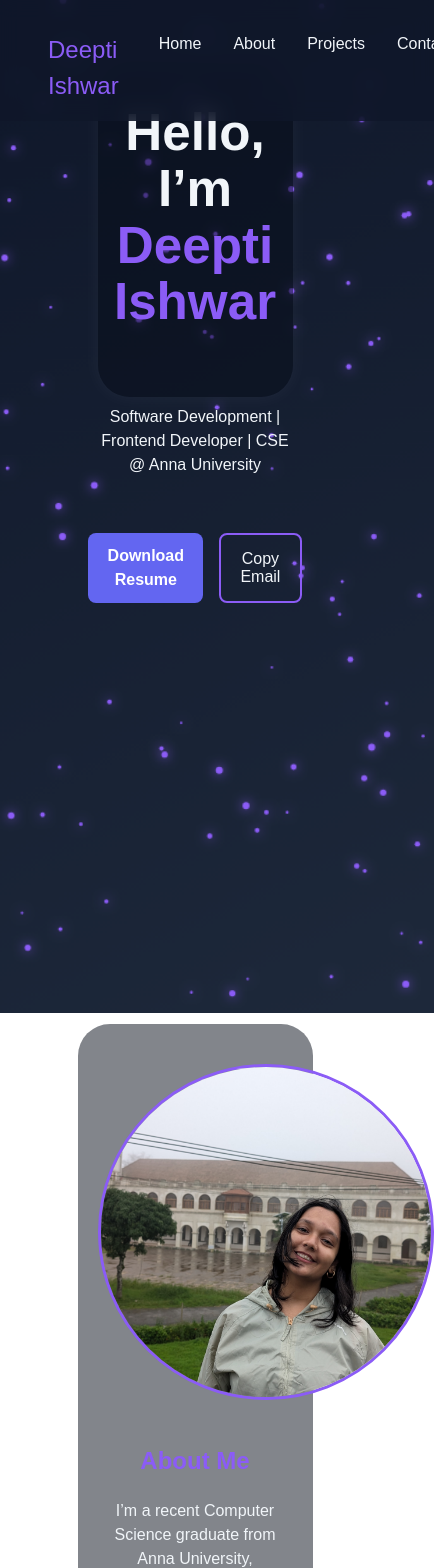
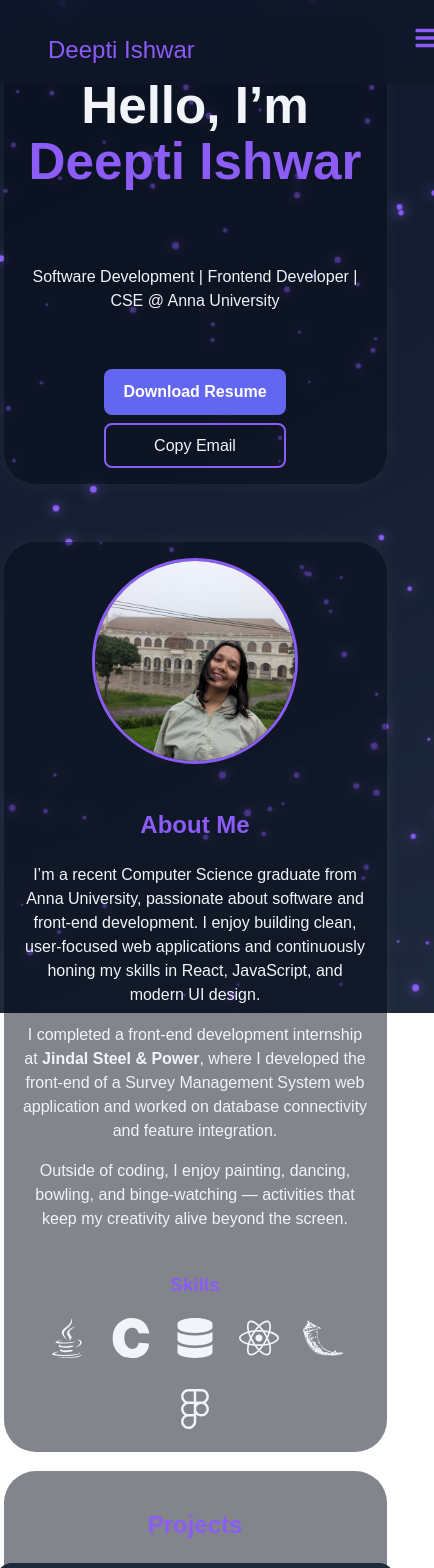
Before and after one commit to deeptiishwar/deepti-ishwar-portfolio, a React (Vite) app: page / in a window 390 px wide. Shown: the top 1568 px of the page, 434 px wide, since content can reach past the window. Built offline with nearby package versions, Linux system fonts and the light colour scheme.

Commit message:
Adjust section heights and spacing

```diff
--- a/src/components/Navbar.jsx
+++ b/src/components/Navbar.jsx
@@ -1,36 +1,25 @@
-
-/*import React from "react";
-import "../styles/navbar.css";
-
-const Navbar = () => {
-  return (
-    <nav className="navbar">
-      <div className="logo">Deepti Ishwar</div>
-      <ul className="nav-links">
-        <li><a href="#home">Home</a></li>
-        <li><a href="#about">About</a></li>
-        <li><a href="#projects">Projects</a></li>
-        <li><a href="#contact">Contact</a></li>
-      </ul>
-    </nav>
-  );
-};
-
-export default Navbar;
-*/
-import React from "react";
+import React, { useState } from "react";
 import "../styles/Navbar.css";
+import { FaBars, FaTimes } from "react-icons/fa";
 
 const Navbar = ({ theme, toggleTheme }) => {
+  const [open, setOpen] = useState(false); // for mobile menu
+
   return (
     <nav className="navbar">
       <div className="logo">Deepti Ishwar</div>
 
-      <ul className="nav-links">
-        <li><a href="#home">Home</a></li>
-        <li><a href="#about">About</a></li>
-        <li><a href="#projects">Projects</a></li>
-        <li><a href="#contact">Contact</a></li>
+      {/* Hamburger icon for mobile */}
+      <div className="hamburger" onClick={() => setOpen(!open)}>
+        {open ? <FaTimes /> : <FaBars />}
+      </div>
+
+      {/* Navigation links */}
+      <ul className={`nav-links ${open ? "active" : ""}`}>
+        <li><a href="#home" onClick={() => setOpen(false)}>Home</a></li>
+        <li><a href="#about" onClick={() => setOpen(false)}>About</a></li>
+        <li><a href="#projects" onClick={() => setOpen(false)}>Projects</a></li>
+        <li><a href="#contact" onClick={() => setOpen(false)}>Contact</a></li>
 
         {/* Theme toggle button */}
         <li>
--- a/src/styles/global.css
+++ b/src/styles/global.css
@@ -1,16 +1,20 @@
+/* ================= GLOBAL STYLES ================= */
 html, body {
   margin: 0;
   padding: 0;
   scroll-behavior: smooth;
-  background: transparent;
   background: rgba(15, 23, 42, 0.5);
   color: #F1F5F9;
   font-family: "Poppins", sans-serif;
 }
 
+img {
+  max-width: 100%;
+  height: auto;
+}
+
 /* ========== COMMON SECTION STYLES ========== */
 .section {
-  height: 120vh;
   display: flex;
   align-items: center;
   justify-content: center;
@@ -35,7 +39,6 @@ html, body {
   list-style: none;
   display: flex;
   gap: 2rem;
-
   margin-right: 4rem;
 }
 
@@ -43,7 +46,6 @@ html, body {
   color: #F1F5F9;
   text-decoration: none;
   transition: color 0.3s;
-
 }
 
 .nav-links li a:hover {
@@ -62,7 +64,9 @@ html, body {
   width: 50%;
   margin: auto;
   margin-top: 16%;
-  height: 33%;
+  margin-bottom: 10%;
+  height: auto;
+  height: 45vh;
   background: rgba(6, 13, 24, 0.5);
   border-radius: 2rem;
   box-shadow: 0 0 20px rgba(255, 255, 255, 0.05);
@@ -71,143 +75,8 @@ html, body {
 
 .hero-section:hover {
   transform: translateY(-10px);
-  background: rgba(6, 13, 24, 0.5);
 }
 
-/* ========== ABOUT SECTION ========== */
-.about-section {
-  text-align: center;
-  width: 50%;
-  padding-top: 40px;
-  margin: auto;
-  margin-top: 3%;
-  padding-left: 20px;
-  padding-right: 20px;
-  height: 90%;
-  background: rgba(6, 13, 24, 0.5);
-  border-radius: 2rem;
-  box-shadow: 0 0 20px rgba(255, 255, 255, 0.05);
-  transition: transform 0.3s ease, background 0.3s ease;
-}
-
-.about-section:hover {
-  transform: translateY(-10px);
-}
-
-/* ========== PROJECTS SECTION ========== */
-.projects-section {
-  text-align: center;
-  width: 50%;
-  margin: auto;
-  margin-top: 9%;
-  height: 115%;
-  background: rgba(6, 13, 24, 0.5);
-  border-radius: 2rem;
-  padding: 2rem;
-  box-shadow: 0 0 20px rgba(255, 255, 255, 0.05);
-  transition: transform 0.3s ease, background 0.3s ease;
-}
-
-.projects-section:hover {
-  transform: translateY(-10px);
-}
-.skills-icons {
-  display: flex;
-  flex-wrap: wrap;
-  justify-content: center;
-  gap: 1.5rem;
-  margin-top: 1rem;
-}
-
-.skill-icon {
-  font-size: 40px;
-  transition: transform 0.3s ease;
-  color: var(--text-color); /* matches dark/light theme automatically */
-}
-
-.skill-icon:hover {
-  transform: scale(1.2);
-}
-
-/* ========== CONTACT SECTION ========== */
-.contact-section {
-  margin-top: 22%;
-  background: rgba(6, 13, 24, 0.5);
-  width: 50%;
-  border-radius: 2rem;
-  padding: 2rem;
-  text-align: center;
-  color: #F1F5F9;
-  box-shadow: 0 0 20px rgba(255, 255, 255, 0.05);
-  transition: transform 0.3s ease, background 0.3s ease;
-}
-
-.contact-section:hover {
-  transform: translateY(-10px);
-}
-
-.about-img {
-  width: 330px;
-  height: 330px;
-  border-radius: 50%;
-  object-fit: cover;
-  border: 3px solid #8B5CF6;
-  margin-bottom: 1rem;
-}
-
-.highlight {
-  color: #8B5CF6;
-}
-.phone-contact {
-  margin-top: 1.5rem;
-  display: flex;
-  justify-content: center;
-  align-items: center;
-  gap: 0.5rem;
-  color: #f1f5f9;
-  font-size: 1.1rem;
-}
-
-.phone-icon {
-  color: #8B5CF6;
-  font-size: 1.4rem;
-}
-
-.phone-number {
-  color: #8B5CF6;
-  text-decoration: none;
-  transition: color 0.3s ease;
-}
-
-.phone-number:hover {
-  color: #8B5CF6;
-}
-
-
-
-/* ========== PROJECT CARD ========== */
-.project-list {
-  display: flex;
-  flex-direction: column;
-  gap: 1rem;
-  align-items: center;
-}
-
-.project-card {
-  background: #1E293B;
-  color: white;
-  padding: 1.5rem;
-  border-radius: 1rem;
-  width: 60%;
-  transition: transform 0.3s ease, background 0.3s ease;
-}
-
-.project-card:hover {
-  transform: scale(1.05);
-  background: #2D3748;
-}
-
-/* ========== HERO CONTENT ========== */
 .hero-content {
   display: flex;
   flex-direction: column;
@@ -257,8 +126,9 @@ html, body {
   display: flex;
   gap: 1.5rem;
   font-size: 1.5rem;
-  margin-left: 40%;
+  justify-content: center;
 }
+
 
 .hero-icons a {
   color: #F1F5F9;
@@ -275,6 +145,138 @@ html, body {
   color: #94A3B8;
 }
 
+/* ========== ABOUT SECTION ========== */
+.about-section {
+  text-align: center;
+  width: 50%;
+  padding-top: 40px;
+  margin: auto;
+  margin-top: 6%;
+  height: auto;
+  height: 110vh;
+  padding-left: 20px;
+  padding-right: 20px;
+  background: rgba(6, 13, 24, 0.5);
+  border-radius: 2rem;
+  box-shadow: 0 0 20px rgba(255, 255, 255, 0.05);
+  transition: transform 0.3s ease, background 0.3s ease;
+}
+
+.about-section:hover {
+  transform: translateY(-10px);
+}
+
+.about-img {
+  width: 330px;
+  height: 330px;
+  border-radius: 50%;
+  object-fit: cover;
+  border: 3px solid #8B5CF6;
+  margin-bottom: 1rem;
+}
+
+/* ========== PROJECTS SECTION ========== */
+.projects-section {
+  text-align: center;
+  width: 50%;
+  margin: auto;
+  margin-top: 9%;
+  background: rgba(6, 13, 24, 0.5);
+  border-radius: 2rem;
+  padding: 2rem;
+  box-shadow: 0 0 20px rgba(255, 255, 255, 0.05);
+  transition: transform 0.3s ease, background 0.3s ease;
+}
+
+.projects-section:hover {
+  transform: translateY(-10px);
+}
+
+.project-list {
+  display: flex;
+  flex-direction: column;
+  gap: 1rem;
+  align-items: center;
+}
+
+.project-card {
+  background: #1E293B;
+  color: white;
+  padding: 1.5rem;
+  border-radius: 1rem;
+  width: 60%;
+  transition: transform 0.3s ease, background 0.3s ease;
+}
+
+.project-card:hover {
+  transform: scale(1.05);
+  background: #2D3748;
+}
+
+/* ========== CONTACT SECTION ========== */
+.contact-section {
+  margin-top: 16%;
+  background: rgba(6, 13, 24, 0.5);
+  width: 50%;
+  border-radius: 2rem;
+  padding: 2rem;
+  text-align: center;
+  color: #F1F5F9;
+  box-shadow: 0 0 20px rgba(255, 255, 255, 0.05);
+  transition: transform 0.3s ease, background 0.3s ease;
+}
+
+.contact-section:hover {
+  transform: translateY(-10px);
+}
+
+.phone-contact {
+  margin-top: 1.5rem;
+  display: flex;
+  justify-content: center;
+  align-items: center;
+  gap: 0.5rem;
+  color: #f1f5f9;
+  font-size: 1.1rem;
+}
+
+.phone-icon {
+  color: #8B5CF6;
+  font-size: 1.4rem;
+}
+
+.phone-number {
+  color: #8B5CF6;
+  text-decoration: none;
+  transition: color 0.3s ease;
+}
+
+.phone-number:hover {
+  color: #8B5CF6;
+}
+.highlight {
+  color: #8B5CF6;
+}
+
+/* ========== SKILLS ICONS ========== */
+.skills-icons {
+  display: flex;
+  flex-wrap: wrap;
+  justify-content: center;
+  gap: 1.5rem;
+  margin-top: 1rem;
+}
+
+.skill-icon {
+  font-size: 40px;
+  transition: transform 0.3s ease;
+  color: var(--text-color);
+}
+
+.skill-icon:hover {
+  transform: scale(1.2);
+}
+
 /* ========== THEME VARIABLES ========== */
 body {
   --bg-color: #0F172A transparent;
@@ -282,21 +284,18 @@ body {
   --card-bg: rgba(6, 13, 24, 0.5);
 }
 
-/* LIGHT THEME */
 body[data-theme="light"] {
   --bg-color: #E5E9F0 transparent;
   --text-color: #1E293B;
   --card-bg: rgba(255, 255, 255, 0.7);
 }
 
-/* APPLY THEME VARIABLES */
 body {
   background-color: var(--bg-color);
   color: var(--text-color);
   transition: background 0.4s ease, color 0.4s ease;
 }
 
-/* Light theme element overrides for visibility */
 body[data-theme="light"] .navbar {
   background: rgba(255, 255, 255, 0.7);
 }
@@ -330,3 +329,84 @@ body[data-theme="light"] .hero-icons a {
 body[data-theme="light"] .footer-text {
   color: #334155;
 }
+/* Hamburger icon */
+.hamburger {
+  display: none;
+  font-size: 1.5rem;
+  cursor: pointer;
+  color: #8B5CF6;
+}
+
+/* Responsive for mobile */
+@media (max-width: 768px) {
+  .hamburger {
+    display: block;
+  }
+
+  .nav-links {
+    position: fixed;
+    top: 0;
+    right: -100%;
+    height: 100vh;
+    width: 60%;
+    background: rgba(15, 23, 42, 0.95);
+    flex-direction: column;
+    align-items: center;
+    justify-content: center;
+    gap: 2rem;
+    transition: right 0.3s ease;
+    z-index: 20;
+  }
+
+  .nav-links.active {
+    right: 0;
+  }
+
+  .nav-links li a {
+    font-size: 1.2rem;
+  }
+
+  .theme-toggle {
+    font-size: 1.5rem;
+    padding: 0.5rem 1rem;
+  }
+}
+
+
+/* ========== RESPONSIVE FIXES FOR MOBILE ========== */
+@media (max-width: 768px) {
+  .hero-section,
+  .about-section,
+  .projects-section,
+  .contact-section {
+    width: 90%;
+    margin-top: 5%;
+    padding: 1rem;
+    height: auto;
+  }
+
+  .hero-icons {
+    margin-left: 0;
+    justify-content: center;
+  }
+
+  .nav-links {
+    flex-direction: column;
+    gap: 1rem;
+    margin-right: 0;
+  }
+
+  .hero-buttons {
+    flex-direction: column;
+    gap: 0.5rem;
+  }
+
+  .project-card {
+    width: 100%;
+  }
+
+  .about-img {
+    width: 200px;
+    height: 200px;
+  }
+}
--- a/src/styles/globalllllll.css
+++ b/src/styles/globalllllll.css
@@ -6,22 +6,18 @@ html, body {
   background: rgba(15, 23, 42, 0.5);
   color: #F1F5F9;
   font-family: "Poppins", sans-serif;
-
 }
 
+/* ========== COMMON SECTION STYLES ========== */
 .section {
   height: 120vh;
   display: flex;
   align-items: center;
   justify-content: center;
-
-  /* Add these */
-   /* semi-transparent dark background */
-  color: #F1F5F9; /* ensure text is visible */
-
+  color: #F1F5F9;
 }
 
-
+/* ========== NAVBAR ========== */
 .navbar {
   position: fixed;
   top: 0;
@@ -39,14 +35,13 @@ html, body {
   list-style: none;
   display: flex;
   gap: 2rem;
+
   margin-right: 4rem;
-  margin-bottom: 0.2%;
-
 }
 
 .nav-links li a {
   color: #F1F5F9;
-  text-decoration:none;
+  text-decoration: none;
   transition: color 0.3s;
 
 }
@@ -58,48 +53,53 @@ html, body {
 .logo {
   font-size: 1.5rem;
   color: #8B5CF6;
+  margin-top: 1rem;
 }
 
+/* ========== HERO SECTION ========== */
 .hero-section {
   text-align: center;
   width: 50%;
   margin: auto;
-  margin-top: 15%;
+  margin-top: 16%;
   height: 33%;
   background: rgba(6, 13, 24, 0.5);
   border-radius: 2rem;
   box-shadow: 0 0 20px rgba(255, 255, 255, 0.05);
   transition: transform 0.3s ease, background 0.3s ease;
 }
-.hero-section:hover{
+
+.hero-section:hover {
   transform: translateY(-10px);
   background: rgba(6, 13, 24, 0.5);
 }
 
-.about-section{
-text-align: center;
+/* ========== ABOUT SECTION ========== */
+.about-section {
+  text-align: center;
   width: 50%;
   padding-top: 40px;
   margin: auto;
-  margin-top: 5%;
+  margin-top: 3%;
   padding-left: 20px;
   padding-right: 20px;
-  height: 60%;
+  height: 90%;
   background: rgba(6, 13, 24, 0.5);
   border-radius: 2rem;
   box-shadow: 0 0 20px rgba(255, 255, 255, 0.05);
   transition: transform 0.3s ease, background 0.3s ease;
 }
+
 .about-section:hover {
   transform: translateY(-10px);
-  background: rgba(6, 13, 24, 0.5);
 }
+
+/* ========== PROJECTS SECTION ========== */
 .projects-section {
-    text-align: center;
+  text-align: center;
   width: 50%;
-
   margin: auto;
-  margin-top: 6%;
+  margin-top: 9%;
   height: 115%;
   background: rgba(6, 13, 24, 0.5);
   border-radius: 2rem;
@@ -107,19 +107,33 @@ text-align: center;
   box-shadow: 0 0 20px rgba(255, 255, 255, 0.05);
   transition: transform 0.3s ease, background 0.3s ease;
 }
+
 .projects-section:hover {
   transform: translateY(-10px);
-  background: rgba(6, 13, 24, 0.5);
+}
+.skills-icons {
+  display: flex;
+  flex-wrap: wrap;
+  justify-content: center;
+  gap: 1.5rem;
+  margin-top: 1rem;
 }
 
+.skill-icon {
+  font-size: 40px;
+  transition: transform 0.3s ease;
+  color: var(--text-color); /* matches dark/light theme automatically */
+}
 
+.skill-icon:hover {
+  transform: scale(1.2);
+}
 
+/* ========== CONTACT SECTION ========== */
 .contact-section {
   margin-top: 22%;
-
-  background: rgba(6, 13, 24, 0.5); /* semi-transparent like project cards */
-        /* glassy effect */
-  max-width: 50%;
+  background: rgba(6, 13, 24, 0.5);
+  width: 50%;
   border-radius: 2rem;
   padding: 2rem;
   text-align: center;
@@ -130,14 +144,7 @@ text-align: center;
 
 .contact-section:hover {
   transform: translateY(-10px);
-  background: rgba(6, 13, 24, 0.5);
 }
-/* Common styling for both sections */
-
-
-
-
-
 
 .about-img {
   width: 330px;
@@ -151,7 +158,34 @@ text-align: center;
 .highlight {
   color: #8B5CF6;
 }
+.phone-contact {
+  margin-top: 1.5rem;
+  display: flex;
+  justify-content: center;
+  align-items: center;
+  gap: 0.5rem;
+  color: #f1f5f9;
+  font-size: 1.1rem;
+}
 
+.phone-icon {
+  color: #8B5CF6;
+  font-size: 1.4rem;
+}
+
+.phone-number {
+  color: #8B5CF6;
+  text-decoration: none;
+  transition: color 0.3s ease;
+}
+
+.phone-number:hover {
+  color: #8B5CF6;
+}
+
+
+
+/* ========== PROJECT CARD ========== */
 .project-list {
   display: flex;
   flex-direction: column;
@@ -161,6 +195,7 @@ text-align: center;
 
 .project-card {
   background: #1E293B;
+  color: white;
   padding: 1.5rem;
   border-radius: 1rem;
   width: 60%;
@@ -172,20 +207,7 @@ text-align: center;
   background: #2D3748;
 }
 
-.contact-section {
-    position: fixed;
-  background: #111827 transparent;
-  padding: 3rem 1rem;
-  text-align: center;
-  position: relative;
-  bottom: 0;
-  width: 100%;
-}
-
-
-
-
-
+/* ========== HERO CONTENT ========== */
 .hero-content {
   display: flex;
   flex-direction: column;
@@ -246,31 +268,65 @@ text-align: center;
 .hero-icons a:hover {
   color: #8B5CF6;
 }
+
 .footer-text {
   margin-top: 1rem;
   font-size: 0.9rem;
   color: #94A3B8;
 }
 
-
-
-
-
-/* ----- THEME VARIABLES ----- */
+/* ========== THEME VARIABLES ========== */
 body {
-  --bg-color: #44597a transparent;
-  --text-color: #f1f5f9;
+  --bg-color: #0F172A transparent;
+  --text-color: #F1F5F9;
   --card-bg: rgba(6, 13, 24, 0.5);
 }
 
+/* LIGHT THEME */
 body[data-theme="light"] {
-  --bg-color: #7c979e transparent;
-
-
+  --bg-color: #E5E9F0 transparent;
+  --text-color: #1E293B;
+  --card-bg: rgba(255, 255, 255, 0.7);
 }
 
+/* APPLY THEME VARIABLES */
 body {
   background-color: var(--bg-color);
   color: var(--text-color);
-  transition: background 0.3s ease, color 0.3s ease;
+  transition: background 0.4s ease, color 0.4s ease;
 }
+
+/* Light theme element overrides for visibility */
+body[data-theme="light"] .navbar {
+  background: rgba(255, 255, 255, 0.7);
+}
+
+body[data-theme="light"] .nav-links li a {
+  color: #1E293B;
+}
+
+body[data-theme="light"] .logo {
+  color: #6366F1;
+}
+
+body[data-theme="light"] .hero-section,
+body[data-theme="light"] .about-section,
+body[data-theme="light"] .projects-section,
+body[data-theme="light"] .contact-section {
+  background: var(--card-bg);
+  color: var(--text-color);
+  box-shadow: 0 0 15px rgba(0, 0, 0, 0.1);
+}
+
+body[data-theme="light"] .btn-secondary {
+  color: #1E293B;
+  border-color: #6366F1;
+}
+
+body[data-theme="light"] .hero-icons a {
+  color: #1E293B;
+}
+
+body[data-theme="light"] .footer-text {
+  color: #334155;
+}
```
